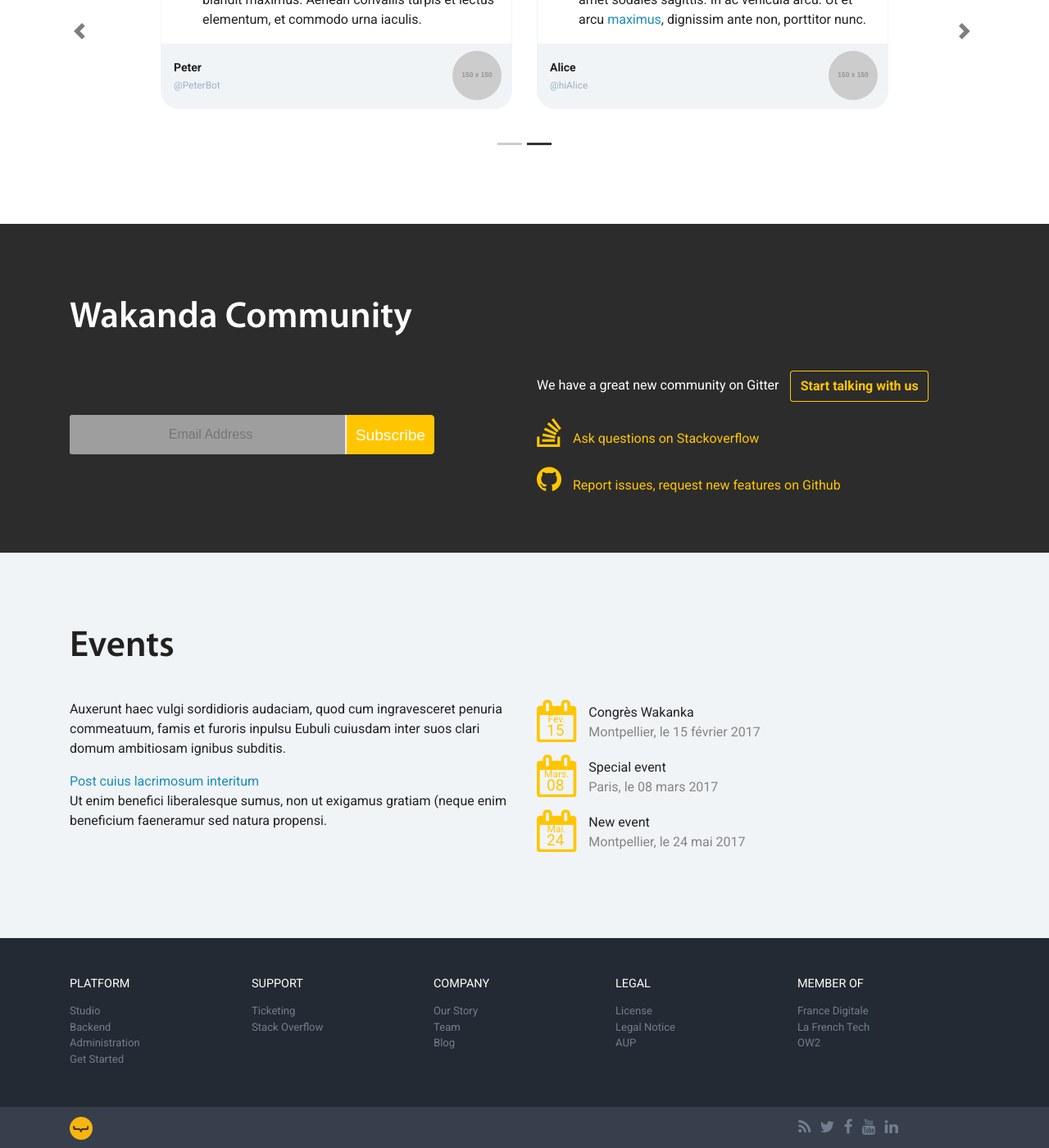
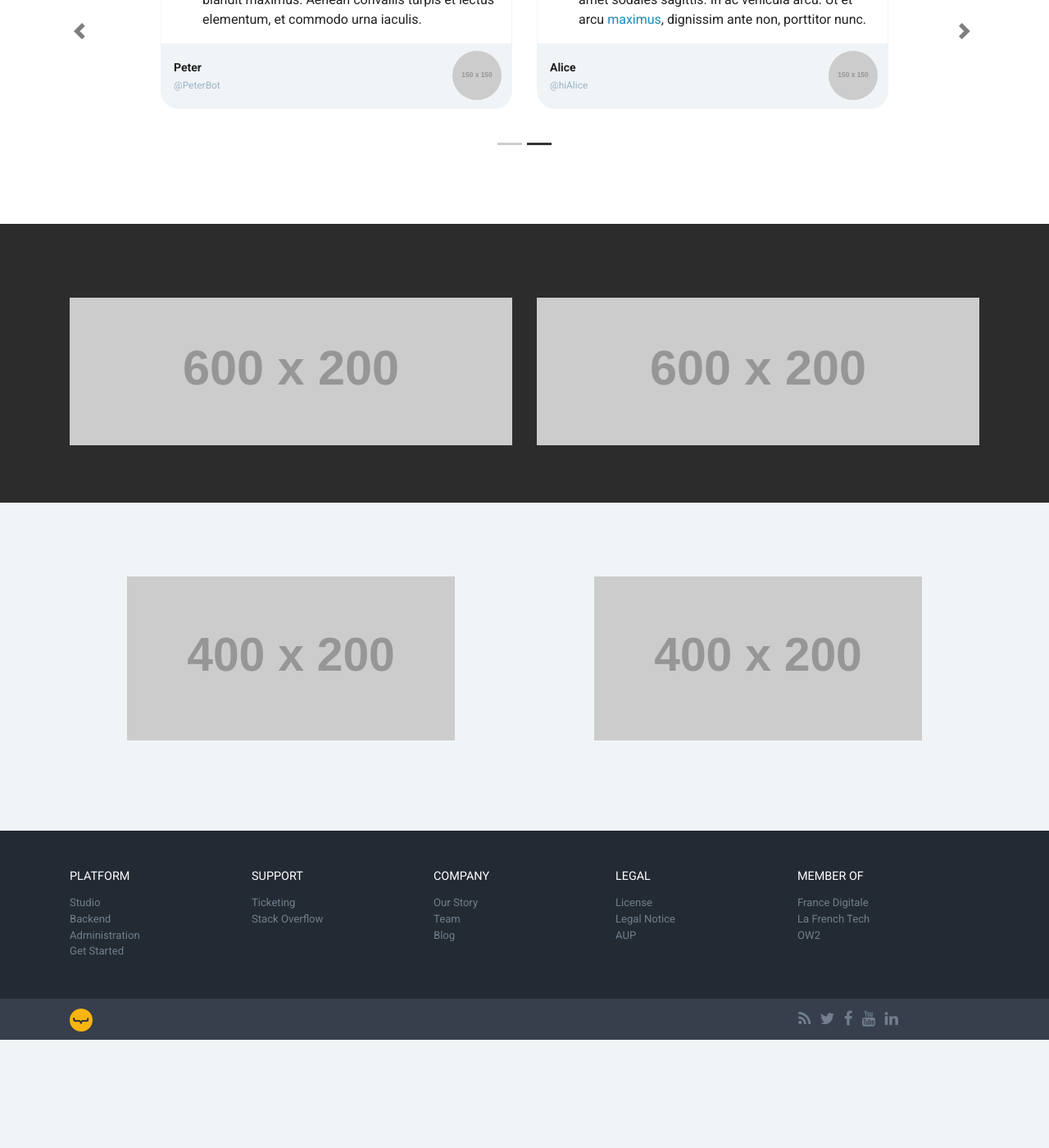
Before and after one commit to Slashtype/wakanda.io, a Jekyll site: the page built from index.html, in a window 1280 px wide and 1400 px high, scrolled down 3243 px. Shown: the whole window at 82% size. Built offline with Jekyll 4.4.1, drawn with Linux system fonts in a browser that asks for light colours; nearby versions of some CDN libraries; after the commit the page ends 4511 px from its top, so only the background shows below that; grey boxes are pictures that could not be loaded.

Commit message:
Remove WIP work for intermediate release

```diff
--- a/index.html
+++ b/index.html
@@ -318,45 +318,15 @@ layout: default
   #==========================================================-->
 <section id="section-mailing">
   <div class="container">
-    <div class="row">
-      <div class="col-md-12">
-        <h2>Wakanda Community</h2>
-        <div class="row">
-          <div class="col-md-6 col-lg-5">
-            <div class="mailing">
-              <form id="mailing-form" name="mailing-form" action="" method="post">
-                  <input name="ml-name" id="ml-name" type="text" placeholder="Email Address" />
-                  <button type="submit" name="ml-go" id="ml-go">Subscribe</button>
-              </form>
-            </div>
-            <div class="alert alert-danger" style="display:none">
-                <button type="button" class="close" data-dismiss="alert">&times;</button>
-                <span class="icon-warning-sign"></span>  <strong>Error</strong> – Please enter required fields
-            </div>
-            <div class="alert alert-success" style="display:none">
-                <button type="button" class="close" data-dismiss="alert">&times;</button>
-                <span class="icon-flag"></span>  <strong>Success</strong> – Form successfully sent !
-            </div>
-          </div>
-          <div class="col-md-6 offset-lg-1">
-            <div class="community-text">
-              We have a great new community on Gitter
-              <a class="community-link highlighted-link" href="https://gitter.im/wakandasoft/Lobby">
-                <span class="btn"> Start talking with us</span>
-              </a>
-              <a class="community-link" href="http://stackoverflow.com/questions/tagged/wakanda">
-                <i class="fa fa-stack-overflow"></i> Ask questions on Stackoverflow
-              </a>
-              <a class="community-link" href="https://github.com/Wakanda/wakanda-issues/issues">
-                <i class="fa fa-github"></i> Report issues, request new features on Github
-              </a>
-            </div> <!-- /.community-text -->
-          </div>
-         </div> <!-- /.row-->
-
+    <div class="row text-center">
+      <div class="col-md-6">
+        <img class="img-fluid" src="http://placehold.it/600x200?text=Mailing">
       </div>
-    </div> <!-- /.row-->
-  </div>   <!-- /.container-->
+      <div class="col-md-6">
+        <img class="img-fluid" src="http://placehold.it/600x200?text=Community">
+      </div>
+    </div>
+  </div>
 </section>
 
 <!--=========================================================
@@ -364,55 +334,12 @@ layout: default
   #==========================================================-->
 <section id="section-events">
   <div class="container">
-    <div class="row">
-      <div class="col-md-12">
-        <h2>Events</h2>
+    <div class="row text-center">
+      <div class="col-md-6">
+        <img class="img-fluid" src="http://placehold.it/400x200?text=Description">
       </div>
-    </div>
-    <div class="row">
-      <div class="col-xs-12 col-md-6">
-        <p>
-          Auxerunt haec vulgi sordidioris audaciam, quod cum ingravesceret penuria commeatuum, famis et furoris inpulsu Eubuli cuiusdam inter suos clari domum ambitiosam ignibus subditis.
-        </p>
-        <p>
-          <a href="">Post cuius lacrimosum interitum</a><br />
-          Ut enim benefici liberalesque sumus, non ut exigamus gratiam (neque enim beneficium faeneramur sed natura propensi.
-        </p>
+      <div class="col-md-6">
+        <img class="img-fluid" src="http://placehold.it/400x200?text=Event+list">
       </div>
-      <div class="col-xs-12 col-md-6">
-        <ul class="event-list">
-          <li>
-            <span class="fa fa-calendar-o">
-              <span class="month">Fev.</span>
-              <span class="day">15</span>
-            </span>
-            <a href="">
-              <span class="event-title">Congrès Wakanka</span>
-              <span class="event-subtitle">Montpellier, le 15 février 2017</span>
-            </a>
-          </li>
-          <li>
-            <span class="fa fa-calendar-o">
-              <span class="month">Mars.</span>
-              <span class="day">08</span>
-            </span>
-            <a href="">
-              <span class="event-title">Special event</span>
-              <span class="event-subtitle">Paris, le 08 mars 2017</span>
-            </a>
-          </li>
-          <li>
-            <span class="fa fa-calendar-o">
-              <span class="month">Mai.</span>
-              <span class="day">24</span>
-            </span>
-            <a href="">
-              <span class="event-title">New event</span>
-              <span class="event-subtitle">Montpellier, le 24 mai 2017</span>
-            </a>
-          </li>
-        </ul> <!-- /.event-list -->
-      </div>
-    </div>
   </div>
 </section>
```
